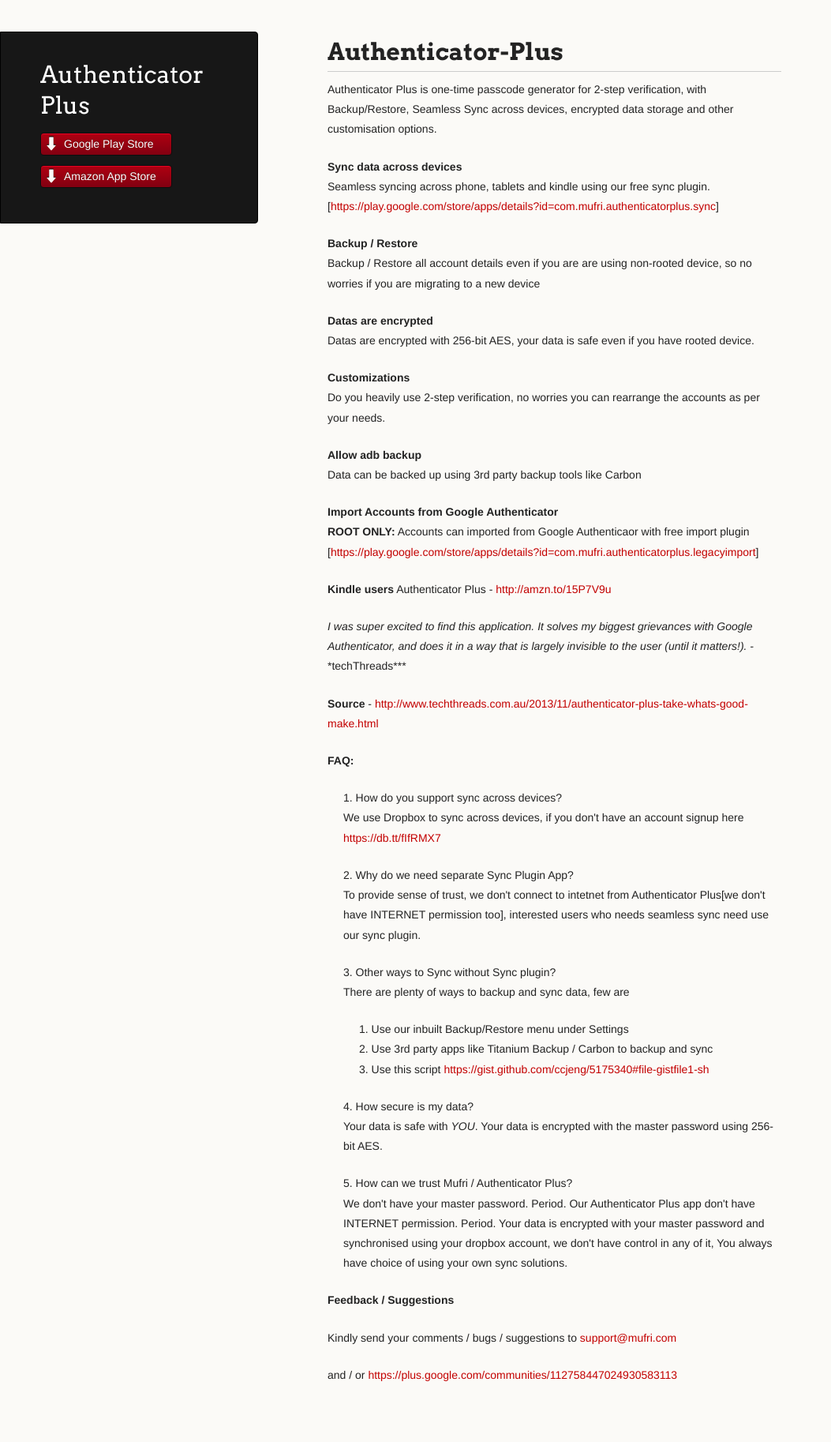
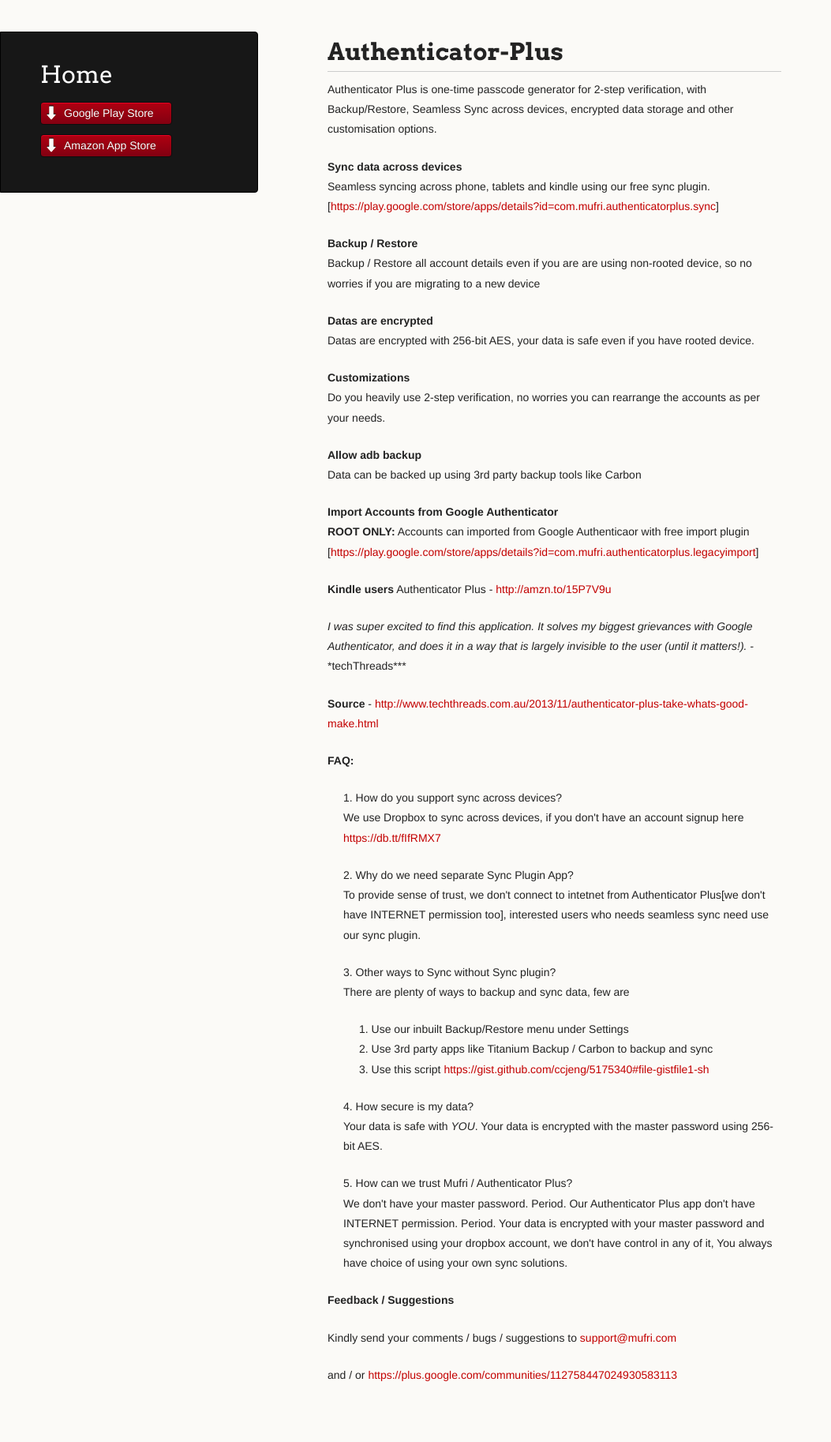
Before and after one commit to mufri/Authenticator-Plus, a Jekyll site: the page built from index.md, in a window 1280 px wide. Shown: the whole page at 79% size, without its empty margins (0-1053 px from the left). Built offline with Jekyll 4.4.1, drawn with Linux system fonts in a browser that asks for light colours; Markdown is read by kramdown in place of the engine named in the settings.

Commit message:
Update and rename index.html to index.md

```diff
--- a/index.html
+++ b/index.md
@@ -1,36 +1,9 @@
-<!doctype html>
-<html>
-  <head>
-    <meta charset="utf-8">
-    <meta http-equiv="X-UA-Compatible" content="chrome=1">
-    <title>Authenticator Plus</title>
+---
+layout: default
+title: Home
+---
 
-    <link rel="stylesheet" href="stylesheets/styles.css">
-    <link rel="stylesheet" href="stylesheets/pygment_trac.css">
-    <script src="javascripts/scale.fix.js"></script>
-    <meta name="viewport" content="width=device-width, initial-scale=1, user-scalable=no">
-    <!--[if lt IE 9]>
-    <script src="//html5shiv.googlecode.com/svn/trunk/html5.js"></script>
-    <![endif]-->
-  </head>
-  <body>
-    <div class="wrapper">
-      <header>
-        <h1 class="header">Authenticator Plus</h1>
-        <!--p class="header">Authenticator Plus is one-time passcode generator for 2-step verification, with Backup/Restore, Seamless Sync across devices, encrypted data storage and other customisation options.</p-->
-
-        <ul>
-          <li class="download"><a class="buttons" href="https://play.google.com/store/apps/details?id=com.mufri.authenticatorplus">Google Play Store </a></li>
-          <li class="download"><a class="buttons" href="http://amzn.to/15P7V9u">Amazon App Store</a></li>
-          <!--li><a class="buttons github" href="https://github.com/mufri/Authenticator-Plus">View On GitHub</a></li-->
-        </ul>
-
-        <!--p class="header">This project is maintained by <a class="header name" href="https://github.com/mufri">mufri</a></p-->
-
-
-      </header>
-      <section>
-        <h1>
+<h1>
 <a name="authenticator-plus" class="anchor" href="#authenticator-plus"><span class="octicon octicon-link"></span></a><strong>Authenticator-Plus</strong>
 </h1>
 
@@ -110,22 +83,3 @@
 <p>Kindly send your comments / bugs / suggestions to <a href="mailto:support@mufri.com">support@mufri.com</a> </p>
 
 <p>and / or <a href="https://plus.google.com/communities/112758447024930583113">https://plus.google.com/communities/112758447024930583113</a></p>
-      </section>
-      <!--footer>
-        <p><small>Hosted on <a href="http://pages.github.com">GitHub Pages</a> using the Dinky theme</small></p>
-      </footer-->
-    </div>
-    <!--[if !IE]><script>fixScale(document);</script><![endif]-->
-		          <script type="text/javascript">
-            var gaJsHost = (("https:" == document.location.protocol) ? "https://ssl." : "http://www.");
-            document.write(unescape("%3Cscript src='" + gaJsHost + "google-analytics.com/ga.js' type='text/javascript'%3E%3C/script%3E"));
-          </script>
-          <script type="text/javascript">
-            try {
-              var pageTracker = _gat._getTracker("UA-37384394-2");
-            pageTracker._trackPageview();
-            } catch(err) {}
-          </script>
-
-  </body>
-</html>
```
